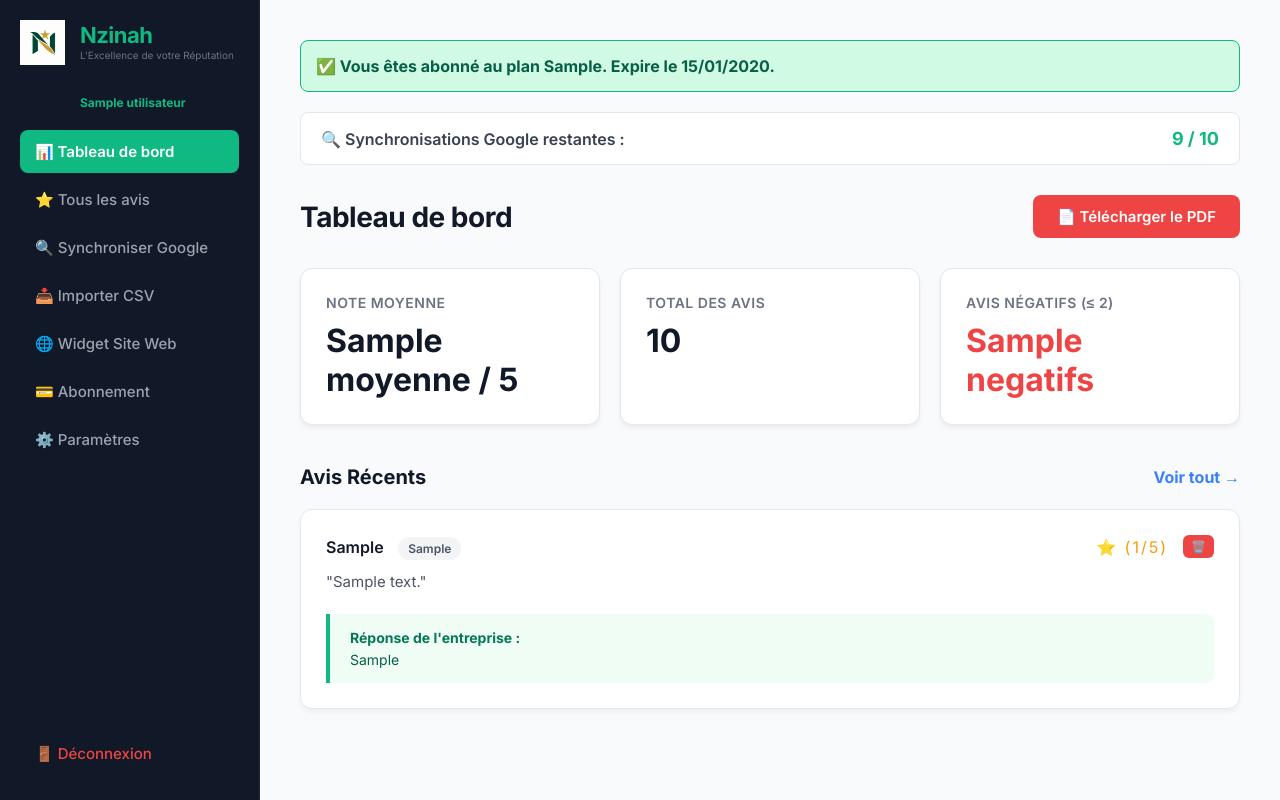
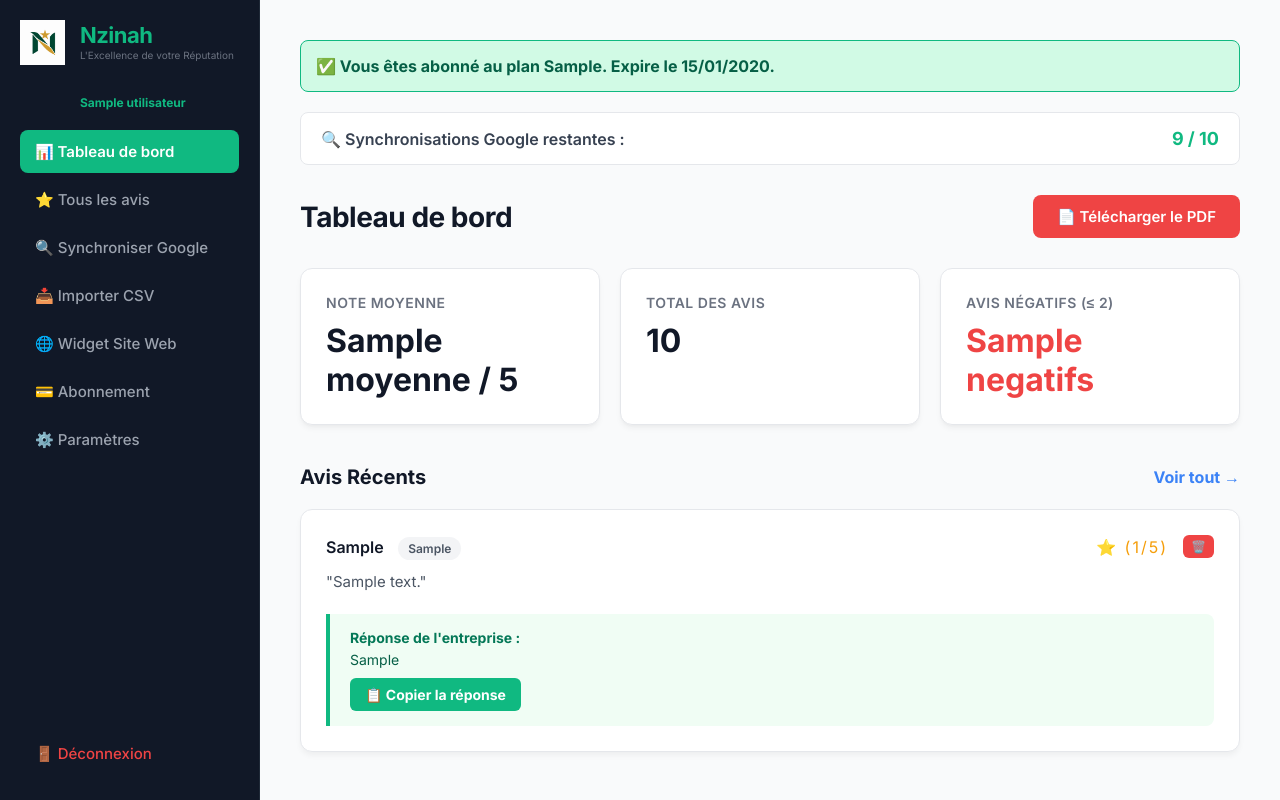
Before and after one commit to kenfack30/Nzinah, a Flask app: template templates/index.html in a window 1280 px wide. Run offline with Flask 3, Linux system fonts and the light colour scheme; a user stored in the database is signed in; tables that the repository leaves empty hold one stand-in row (values such as "Sample post"); the template is opened without the code that fills it: values that come from a table or form of the project are taken from there, most other values are stand-ins (such as "Sample title", 1, 10 or a date in 2020); some libraries are stand-ins or nearby versions.

Commit message:
Implement copy response feature for reviews
Added a button to copy company responses to clipboard.

```diff
--- a/templates/index.html
+++ b/templates/index.html
@@ -113,7 +113,14 @@
             <p class="review-text">"{{ avis.texte }}"</p>
 
             {% if avis.reponse %}
-            <div class="review-reply"><strong>Réponse de l'entreprise :</strong> {{ avis.reponse }}</div>
+            <div class="review-reply" style="position: relative;">
+                <strong>Réponse de l'entreprise :</strong>
+                <p id="reponse-{{ avis.id }}" style="margin-top: 5px;">{{ avis.reponse }}</p>
+
+                <button onclick="copierTexte('reponse-{{ avis.id }}')" style="margin-top: 10px; background-color: #10b981; color: white; border: none; padding: 8px 15px; border-radius: 6px; cursor: pointer; font-weight: bold; font-size: 14px;">
+                    📋 Copier la réponse
+                </button>
+            </div>
             {% else %}
             <form method="POST" class="reply-form" style="display: flex; gap: 10px; align-items: center;">
                 <input type="hidden" name="avis_id" value="{{ avis.id }}">
@@ -128,5 +135,17 @@
         <p style="color: #6b7280; text-align: center; margin-top: 50px;">Aucun avis pour le moment. Allez dans "Importer des avis".</p>
         {% endfor %}
     </div>
+
+    <script>
+        function copierTexte(idElement) {
+            var texte = document.getElementById(idElement).innerText;
+
+            navigator.clipboard.writeText(texte).then(function() {
+                alert("✅ Réponse copiée ! Vous pouvez maintenant la coller sur Google.");
+            }, function(err) {
+                alert("❌ Erreur lors de la copie.");
+            });
+        }
+    </script>
 </body>
 </html>
```
